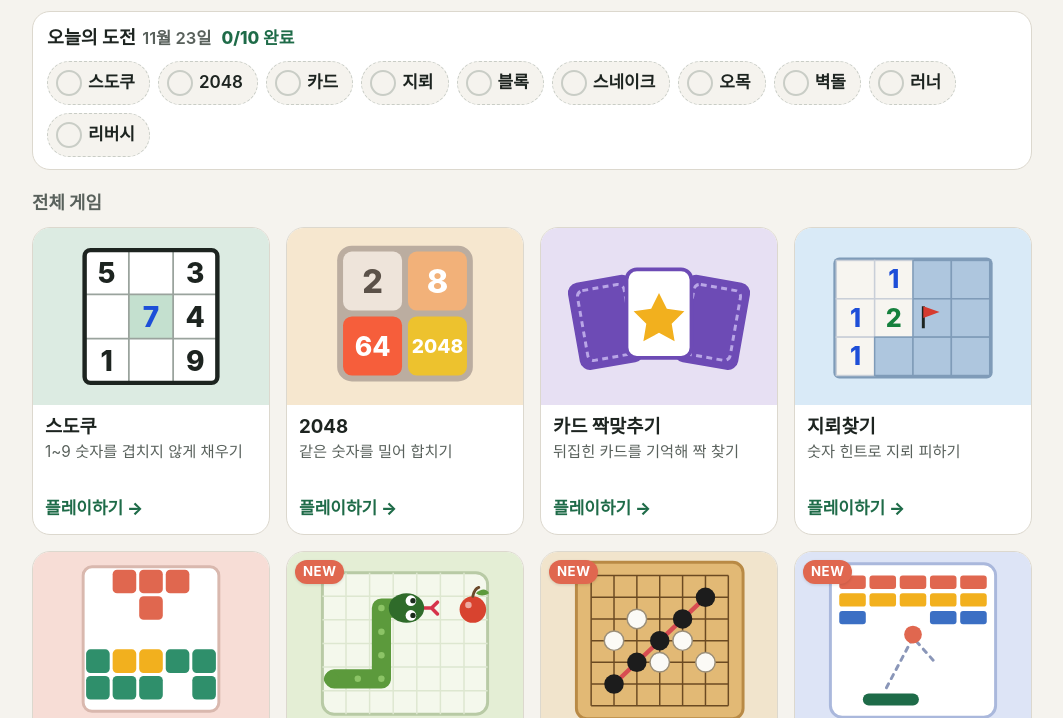
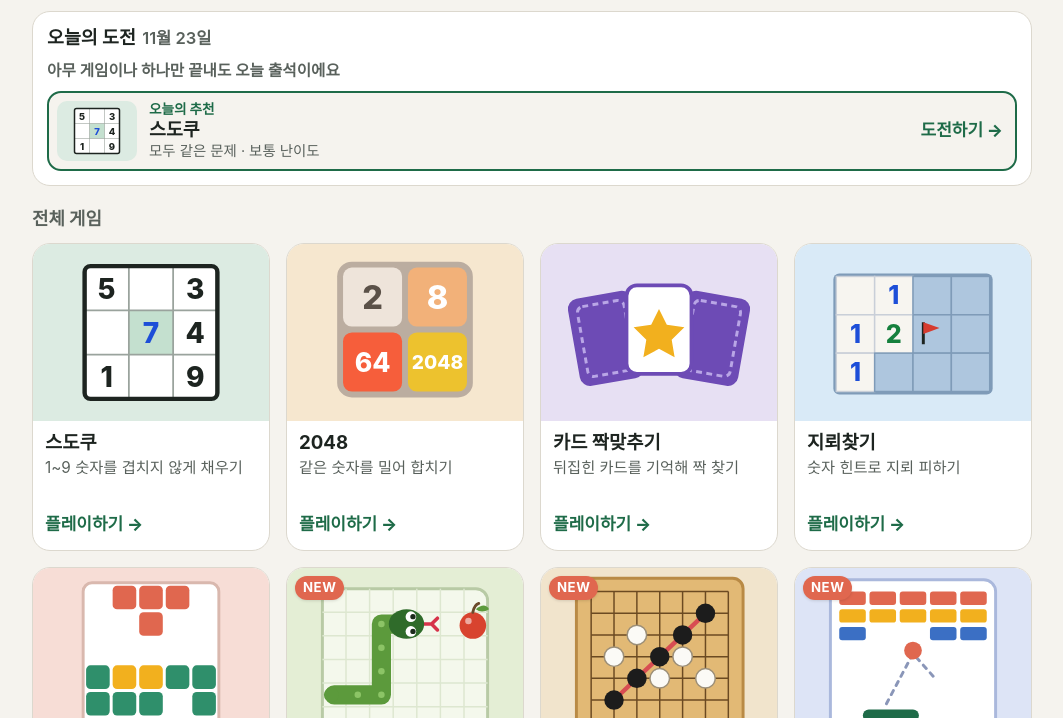
Before and after one commit to tugman77/maeil-game, a plain HTML site: page index.html in a window 1280 px wide. Shown: the part 82-800 px from the top of the page, without its empty margins (108-1171 px from the left). Drawn offline with Linux system fonts and the light colour scheme.

Commit message:
메인 오늘의 도전 축소: 도장판 대신 연속 출석 + 오늘의 추천 한 판
- 0/10 완료 도장판 제거, 목표는 '하루 하나'(어느 게임이든 하나면 연속 출석)
- 오늘의 추천: 날짜로 돌아가며 누구나 같은 게임, 이미 했으면 '다음 도전', 모두 끝내면 '다시 해 보기'
- games.json dailyDesc(오늘의 도전 한 줄) 추가, sw 캐시 v16

Co-Authored-By: Claude Opus 5.5 <noreply@anthropic.com>

```diff
--- a/common/thumbs.css
+++ b/common/thumbs.css
@@ -29,7 +29,7 @@
 :root[data-theme="dark"] .thumb-bricks { --tint: #222b40; }
 :root[data-theme="dark"] .thumb-runner { --tint: #3a3119; }
 
-.thumb text, .st-preview text { font-family: -apple-system, BlinkMacSystemFont, 'Apple SD Gothic Neo', sans-serif; text-anchor: middle; font-weight: 800; }
+.thumb text, .st-preview text, .today-thumb text { font-family: -apple-system, BlinkMacSystemFont, 'Apple SD Gothic Neo', sans-serif; text-anchor: middle; font-weight: 800; }
 .th-paper { fill: #ffffff; }
 .th-frame { fill: none; stroke: #1d2420; stroke-width: 3; }
 .th-line { stroke: #9aa39d; stroke-width: 1.2; }
--- a/games.json
+++ b/games.json
@@ -1,12 +1,12 @@
 [
-  {"id": "sudoku", "short": "스도쿠", "name": "스도쿠", "desc": "1~9 숫자를 겹치지 않게 채우기", "icon": "🔢", "path": "sudoku/", "status": "ready", "daily": true, "tags": ["퍼즐"], "added": "2026-11-22"},
-  {"id": "2048", "short": "2048", "name": "2048", "desc": "같은 숫자를 밀어 합치기", "icon": "🧮", "path": "2048/", "status": "ready", "daily": true, "tags": ["퍼즐"], "added": "2026-11-22"},
-  {"id": "memory", "short": "카드", "name": "카드 짝맞추기", "desc": "뒤집힌 카드를 기억해 짝 찾기", "icon": "🃏", "path": "memory/", "status": "ready", "daily": true, "tags": ["퍼즐"], "added": "2026-11-22"},
-  {"id": "minesweeper", "short": "지뢰", "name": "지뢰찾기", "desc": "숫자 힌트로 지뢰 피하기", "icon": "💣", "path": "minesweeper/", "status": "ready", "daily": true, "tags": ["퍼즐"], "added": "2026-11-22"},
-  {"id": "blocks", "short": "블록", "name": "블록 쌓기", "desc": "떨어지는 블록으로 줄 없애기", "icon": "🧱", "path": "blocks/", "status": "ready", "daily": true, "tags": ["액션", "퍼즐"], "added": "2026-11-22"},
-  {"id": "snake", "short": "스네이크", "name": "스네이크", "desc": "먹을수록 길어지는 꼬리물기", "icon": "🐍", "path": "snake/", "status": "ready", "daily": true, "tags": ["액션"], "added": "2026-11-23"},
-  {"id": "omok", "short": "오목", "name": "오목", "desc": "컴퓨터와 다섯 알 먼저 잇기", "icon": "⚫", "path": "omok/", "status": "ready", "daily": true, "tags": ["퍼즐"], "added": "2026-11-23"},
-  {"id": "bricks", "short": "벽돌", "name": "벽돌깨기", "desc": "공을 튕겨 벽돌 모두 깨기", "icon": "🧱", "path": "bricks/", "status": "ready", "daily": true, "tags": ["액션"], "added": "2026-11-23"},
-  {"id": "runner", "short": "러너", "name": "점프 러너", "desc": "눌러서 장애물 뛰어넘기", "icon": "🐥", "path": "runner/", "status": "ready", "daily": true, "tags": ["액션"], "added": "2026-11-23"},
-  {"id": "reversi", "short": "리버시", "name": "리버시", "desc": "컴퓨터와 돌을 뒤집는 전략 한 판", "icon": "⚪", "path": "reversi/", "status": "ready", "daily": true, "tags": ["퍼즐", "보드"], "added": "2026-11-23"}
+  {"id": "sudoku", "short": "스도쿠", "name": "스도쿠", "desc": "1~9 숫자를 겹치지 않게 채우기", "icon": "🔢", "path": "sudoku/", "status": "ready", "daily": true, "dailyDesc": "모두 같은 문제 · 보통 난이도", "tags": ["퍼즐"], "added": "2026-11-22"},
+  {"id": "2048", "short": "2048", "name": "2048", "desc": "같은 숫자를 밀어 합치기", "icon": "🧮", "path": "2048/", "status": "ready", "daily": true, "dailyDesc": "모두 같은 숫자가 나와요", "tags": ["퍼즐"], "added": "2026-11-22"},
+  {"id": "memory", "short": "카드", "name": "카드 짝맞추기", "desc": "뒤집힌 카드를 기억해 짝 찾기", "icon": "🃏", "path": "memory/", "status": "ready", "daily": true, "dailyDesc": "모두 같은 카드 배치 (8쌍)", "tags": ["퍼즐"], "added": "2026-11-22"},
+  {"id": "minesweeper", "short": "지뢰", "name": "지뢰찾기", "desc": "숫자 힌트로 지뢰 피하기", "icon": "💣", "path": "minesweeper/", "status": "ready", "daily": true, "dailyDesc": "모두 같은 지뢰판 · 한 구역 열고 시작", "tags": ["퍼즐"], "added": "2026-11-22"},
+  {"id": "blocks", "short": "블록", "name": "블록 쌓기", "desc": "떨어지는 블록으로 줄 없애기", "icon": "🧱", "path": "blocks/", "status": "ready", "daily": true, "dailyDesc": "모두 같은 블록 순서", "tags": ["액션", "퍼즐"], "added": "2026-11-22"},
+  {"id": "snake", "short": "스네이크", "name": "스네이크", "desc": "먹을수록 길어지는 꼬리물기", "icon": "🐍", "path": "snake/", "status": "ready", "daily": true, "dailyDesc": "같은 시작 판 · 먹이 10개 목표", "tags": ["액션"], "added": "2026-11-23"},
+  {"id": "omok", "short": "오목", "name": "오목", "desc": "컴퓨터와 다섯 알 먼저 잇기", "icon": "⚫", "path": "omok/", "status": "ready", "daily": true, "dailyDesc": "같은 첫 모양 · 보통 컴퓨터 이기기", "tags": ["퍼즐"], "added": "2026-11-23"},
+  {"id": "bricks", "short": "벽돌", "name": "벽돌깨기", "desc": "공을 튕겨 벽돌 모두 깨기", "icon": "🧱", "path": "bricks/", "status": "ready", "daily": true, "dailyDesc": "오늘의 판 · 벽돌을 모두 깨면 완료", "tags": ["액션"], "added": "2026-11-23"},
+  {"id": "runner", "short": "러너", "name": "점프 러너", "desc": "눌러서 장애물 뛰어넘기", "icon": "🐥", "path": "runner/", "status": "ready", "daily": true, "dailyDesc": "같은 길 · 500m 달리면 완료", "tags": ["액션"], "added": "2026-11-23"},
+  {"id": "reversi", "short": "리버시", "name": "리버시", "desc": "컴퓨터와 돌을 뒤집는 전략 한 판", "icon": "⚪", "path": "reversi/", "status": "ready", "daily": true, "dailyDesc": "같은 첫 모양 · 보통 컴퓨터와 한 판", "tags": ["퍼즐", "보드"], "added": "2026-11-23"}
 ]
--- a/hub.css
+++ b/hub.css
@@ -29,51 +29,48 @@
 .set-btn svg { width: 1.15em; height: 1.15em; flex: none; }
 .set-btn[aria-pressed="true"] { background: var(--active); border-color: var(--primary); font-weight: 700; }
 
-/* ---------- 오늘의 도전: 제목 한 줄 + 도장판 ---------- */
+/* ---------- 오늘의 도전: 연속 출석 + 오늘의 추천 한 판 ---------- */
 .today-card {
   background: var(--surface);
   border: 1px solid var(--line);
   border-radius: 18px;
-  padding: 12px 14px;
+  padding: 12px 14px 14px;
   display: flex;
   flex-direction: column;
-  gap: 10px;
+  gap: 8px;
 }
+.today-card[hidden] { display: none; }
 .today-row { display: flex; align-items: baseline; gap: 4px 10px; flex-wrap: wrap; }
 .today-title { margin: 0; font-size: 1.08em; }
 .today-date { color: var(--muted); font-weight: 600; font-size: 0.9em; margin-left: 2px; }
-.today-count { font-weight: 800; color: var(--primary); }
-.today-count.all::after { content: ' 👏'; }
-.streak { margin-left: auto; color: var(--gold); font-weight: 700; }
+.streak { margin-left: auto; color: var(--gold); font-weight: 800; }
 .streak:empty { display: none; }
+.today-msg { margin: 0; color: var(--muted); font-size: 0.92em; font-weight: 600; }
+.today-msg.done { color: var(--primary); font-weight: 700; }
 
-.stamps { list-style: none; margin: 0; padding: 0; display: flex; flex-wrap: wrap; gap: 8px; }
-.stamp {
-  display: inline-flex;
+.today-pick {
+  display: flex;
   align-items: center;
-  gap: 6px;
-  min-height: 44px;
-  padding: 6px 14px 6px 8px;
-  border-radius: 999px;
-  border: 1.5px dashed var(--button-border);
+  gap: 12px;
+  min-height: 72px;
+  padding: 8px 12px 8px 8px;
+  border: 2px solid var(--primary);
+  border-radius: 14px;
+  background: var(--bg);
   color: var(--text);
   text-decoration: none;
-  font-weight: 600;
-  background: var(--bg);
 }
-.stamp-mark {
-  width: 26px;
-  height: 26px;
-  border-radius: 50%;
-  display: grid;
-  place-items: center;
-  border: 2px solid var(--button-border);
-  font-size: 15px;
-  line-height: 1;
-}
-.stamp.done { border-style: solid; border-color: var(--primary); background: var(--active); }
-.stamp.done .stamp-mark { background: var(--primary); border-color: var(--primary); color: var(--primary-text); }
-a.stamp:hover { border-color: var(--primary); }
+.today-pick.done { border-color: var(--button-border); }
+.today-pick:hover { background: var(--active); }
+.today-thumb { flex: none; width: 80px; height: 60px; border-radius: 10px; overflow: hidden; background: var(--tint, var(--active)); }
+.today-thumb svg { width: 100%; height: 100%; display: block; }
+.today-pick-body { flex: 1; min-width: 0; display: flex; flex-direction: column; line-height: 1.3; }
+.today-pick-body small { color: var(--primary); font-weight: 800; font-size: 0.8em; }
+.today-pick-body strong { font-size: 1.08em; }
+.today-pick-desc { color: var(--muted); font-size: 0.85em; word-break: keep-all; }
+.today-go { flex: none; color: var(--primary); font-weight: 800; }
+@media (max-width: 400px) { .today-go { display: none; } .today-pick::after { content: '›'; color: var(--primary); font-size: 1.8em; font-weight: 700; line-height: 1; } }
+:root.large-text .today-thumb { width: 72px; height: 54px; }
 
 /* ---------- 게임 카드 ---------- */
 .section-title { font-size: 1.05em; margin: 6px 0 -4px; color: var(--muted); font-weight: 700; }
--- a/hub.js
+++ b/hub.js
@@ -1,4 +1,4 @@
-// 게임 선택 화면: games.json을 읽어 게임 카드(썸네일)를 만들고, 오늘의 도전 도장판·연속 출석을 보여 준다.
+// 게임 선택 화면: games.json을 읽어 게임 카드(썸네일)를 만들고, 오늘의 도전(연속 출석 + 오늘의 추천 한 판)을 보여 준다.
 // 새 게임은 games.json에 한 줄 추가하고 status를 "ready"로 바꾸면 카드가 생긴다("soon"이면 '곧 만나요'). 썸네일은 common/thumbs.js.
 // games.json의 tags(퍼즐·액션)는 게임이 12개쯤 되면 분류 버튼에 쓴다. added(출시일)부터 2주 동안 'NEW' 표시.
 (() => {
@@ -29,26 +29,47 @@
     return played.length ? `내 최고 ${M.formatTime(stats[played[0]].best)} (${labels[played[0]]})` : '';
   }
 
-  // 오늘의 도전: 제목 한 줄(완료 개수·연속 출석) + 도장판. 도장을 누르면 그 게임의 오늘의 도전이 바로 시작된다(#daily).
+  // 오늘의 도전: 연속 출석 + 오늘의 추천 한 판.
+  // 추천은 날짜로 돌아가며 정한다(누구나 같은 날 같은 게임). 추천을 이미 했으면 아직 안 한 다음 게임을 권한다.
+  // 목표는 '하루 하나' — 어느 게임이든 오늘의 도전 하나만 끝내면 연속 출석이 이어진다(core.js recordDaily).
+  const PICK_START = '2026-11-23';
+  function todayPick(daily, today) {
+    const n = daily.length;
+    const base = ((M.daysBetween(PICK_START, today) % n) + n) % n;
+    const order = daily.map((_, k) => daily[(base + k) % n]);
+    const next = order.find((game) => !M.dailyDone(game.id, today));
+    if (!next) return { game: order[0], kind: 'all' };
+    return { game: next, kind: next === order[0] ? 'pick' : 'next' };
+  }
+
   function renderToday(ready, today) {
     const daily = ready.filter((game) => game.daily);
+    const card = document.querySelector('.today-card');
+    card.hidden = daily.length === 0;
+    if (!daily.length) return;
     const doneCount = daily.filter((game) => M.dailyDone(game.id, today)).length;
+    const streak = M.currentStreak(today);
     $('today-date').textContent = M.dateLabel(today);
-    $('today-count').textContent = `${doneCount}/${daily.length} 완료`;
-    $('today-count').classList.toggle('all', doneCount === daily.length && daily.length > 0);
-    const streak = M.currentStreak(today);
     $('streak').textContent = streak > 0 ? `🔥 ${streak}일 연속` : '';
+    const msg = $('today-msg');
+    msg.classList.toggle('done', doneCount > 0);
+    if (doneCount === daily.length) msg.textContent = `👏 오늘의 도전 ${daily.length}개를 모두 끝냈어요!`;
+    else if (doneCount > 0) msg.textContent = `✓ 오늘 출석 완료 · ${doneCount}개 도전했어요`;
+    else if (streak > 0) msg.textContent = `오늘 하나만 하면 ${streak + 1}일 연속이에요`;
+    else msg.textContent = '아무 게임이나 하나만 끝내도 오늘 출석이에요';
 
-    $('stamps').replaceChildren(...daily.map((game) => {
-      const done = M.dailyDone(game.id, today);
-      const li = el('li');
-      const a = el('a', `stamp${done ? ' done' : ''}`);
-      a.href = `${game.path}#daily`;
-      a.append(el('span', 'stamp-mark', done ? '✓' : ''), el('span', '', game.short || game.name));
-      a.setAttribute('aria-label', `${game.name} 오늘의 도전 ${done ? '완료, 다시 하기' : '시작하기'}`);
-      li.append(a);
-      return li;
-    }));
+    const { game, kind } = todayPick(daily, today);
+    const link = $('today-pick');
+    link.href = `${game.path}#daily`;
+    link.classList.toggle('done', kind === 'all');
+    const thumb = $('today-thumb');
+    thumb.className = `today-thumb thumb-${game.id}`;
+    thumb.innerHTML = GameThumbs.render(game); // 우리 코드가 만든 고정 SVG
+    $('today-pick-label').textContent = { pick: '오늘의 추천', next: '다음 도전', all: '오늘의 추천 · 다시 해 보기' }[kind];
+    $('today-pick-name').textContent = game.name;
+    $('today-pick-desc').textContent = game.dailyDesc || game.desc;
+    $('today-go').textContent = kind === 'all' ? '다시 하기 →' : '도전하기 →';
+    link.setAttribute('aria-label', `${{ pick: '오늘의 추천', next: '다음 도전', all: '다시 해 보기' }[kind]}: ${game.name} 오늘의 도전`);
   }
 
   // 플레이 가능한 게임 카드: 썸네일(완료·최근 표시) → 이름 → 설명(넓은 화면) → 내 최고(보조) → 플레이하기 →
--- a/sw.js
+++ b/sw.js
@@ -1,7 +1,7 @@
 // 오프라인 동작(사이트 전체 공용): 게임 파일을 기기에 보관해 두고, 인터넷이 끊기면 보관본으로 연다.
 // 인터넷이 될 때는 항상 서버의 최신 파일을 먼저 받아 오므로, 수정한 내용이 바로 반영된다.
 // ⚠️ 게임이나 파일을 추가하면 FILES 목록에도 넣는다(tests/common.test.js가 빠진 파일을 잡는다).
-const CACHE = 'maeil-game-v15';
+const CACHE = 'maeil-game-v16';
 const FILES = [
   './',
   'index.html',
```
Also changed, not shown: index.html (+11 -2 lines), 1 other file.
